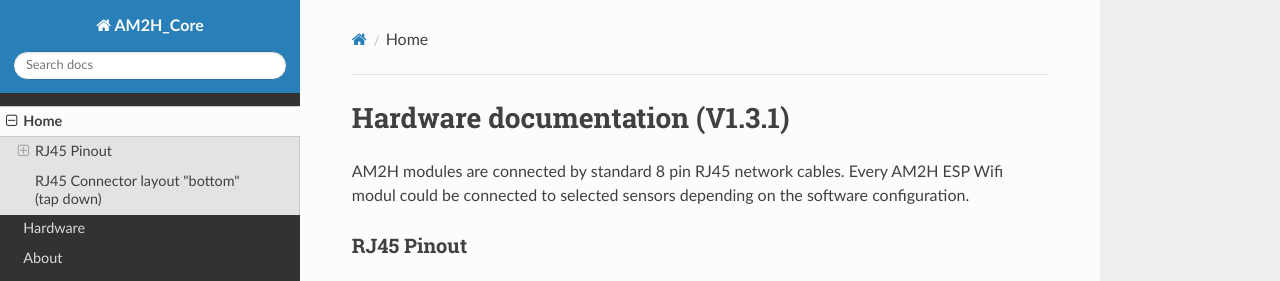
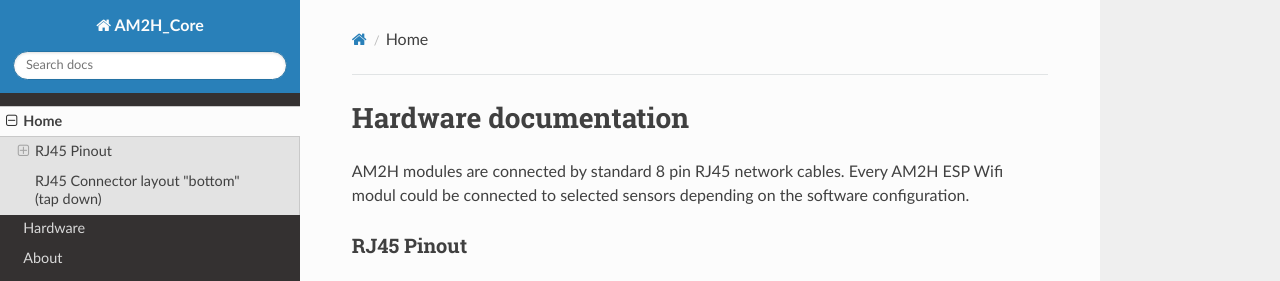
Before and after one commit to AM2H-Development/AM2H_Core, an MkDocs documentation site: the page built from docs/index.md, in a window 1280 px wide and 900 px high. Shown: the top 281 px of the window. Built offline with MkDocs 1.6.1, drawn with Linux system fonts in a browser that asks for light colours; nearby versions of some CDN libraries.

Commit message:
Update index.md

```diff
--- a/docs/index.md
+++ b/docs/index.md
@@ -1,5 +1,4 @@
-# Hardware documentation (V1.3.1)
-
+# Hardware documentation
 AM2H modules are connected by standard 8 pin RJ45 network cables. Every AM2H ESP Wifi modul could be connected to selected sensors depending on the software configuration.
 
 ### RJ45 Pinout
```
